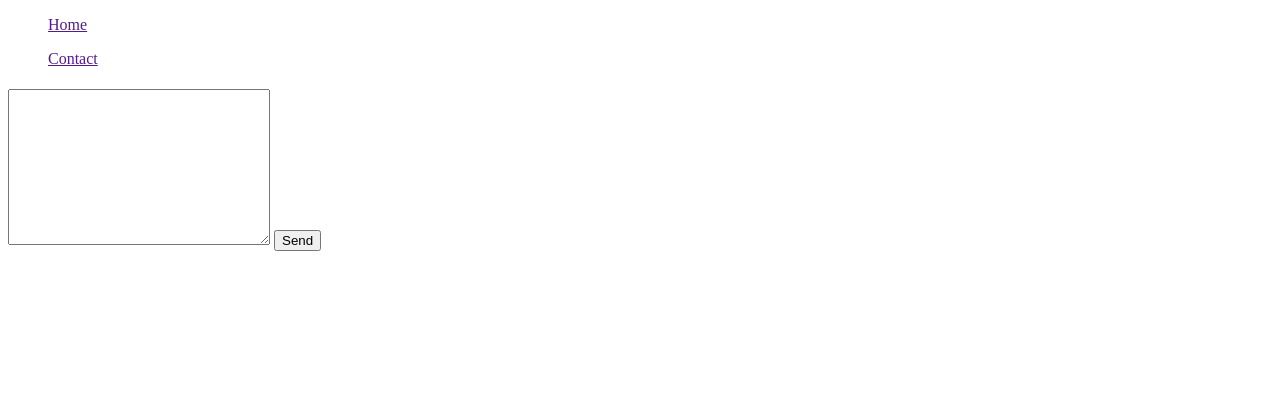
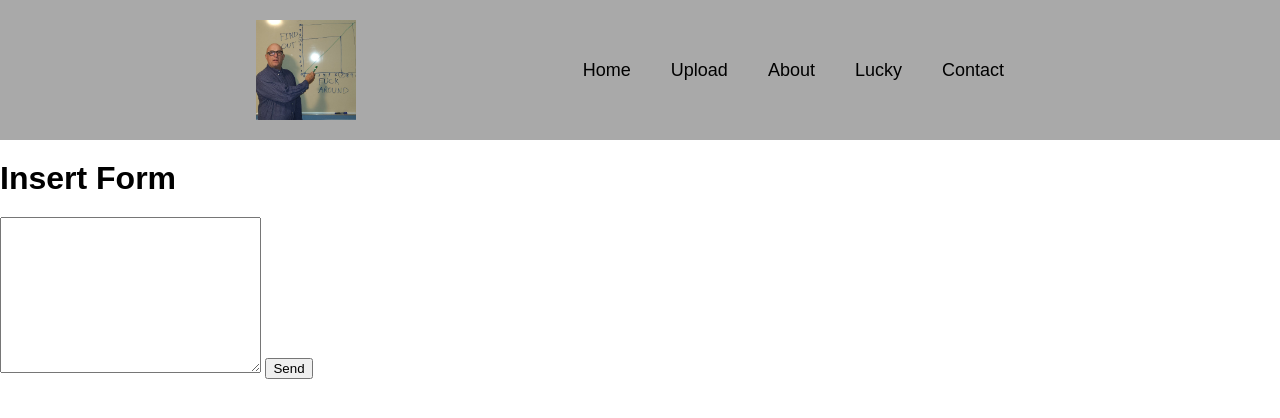
Before and after one commit to human-sketch/dtpproject, a Flask app: page / in a window 1280 px wide. Shown: the top 418 px of the page. Run offline with Flask 3, Linux system fonts and the light colour scheme.

Commit message:
added navbar + css

```diff
--- /dev/null
+++ b/static/home.css
@@ -0,0 +1,7 @@
+* {
+    font-family: sans-serif;
+}
+
+h1 {
+    padding-top: 20px;
+}
--- /dev/null
+++ b/static/navbar.css
@@ -0,0 +1,38 @@
+.nav_bar {
+    display: flex;
+    justify-content: space-between;
+    padding: 20px 20%;
+    background-color: darkgrey;
+    align-items: center ;
+}
+
+.nav_links {
+    list-style: none;
+    display: flex;
+    justify-content: space-between;
+    font-family: sans-serif;
+    font-size: large;
+
+}
+
+.nav_links li a {
+    display: inline-block;
+    padding: 0 20px;
+    text-decoration: none;
+    color: black;
+}
+
+.nav_links li a:hover {
+    color: red;
+    transition: all 0.2s;
+}
+
+
+img {
+    max-width: 100px;
+}
+
+li{
+    text-decoration: none;
+
+}
--- /dev/null
+++ b/static/style.css
@@ -0,0 +1,3 @@
+* {
+    margin: 0;
+}
--- a/templates/home.html
+++ b/templates/home.html
@@ -6,11 +6,12 @@
     <meta charset="UTF-8">
     <meta http-equiv="X-UA-Compatible" content="IE=edge">
     <meta name="viewport" content="width=device-width, initial-scale=1.0">
+    <link rel="stylesheet" href="/static/home.css">
     <title>Document</title>
 </head>
 <body>
 
-
+    <h1>Insert Form</h1>
     <h1>{{ var }}</h1>
     <form action="/" method="post">
 
--- a/templates/layout.html
+++ b/templates/layout.html
@@ -4,6 +4,8 @@
     <meta charset="UTF-8">
     <meta http-equiv="X-UA-Compatible" content="IE=edge">
     <meta name="viewport" content="width=device-width, initial-scale=1.0">
+    <link rel="stylesheet" href="/static/style.css">
+    <link rel="stylesheet" href="/static/navbar.css">
     <title>Document</title>
 </head>
 <body>
--- a/templates/nav.html
+++ b/templates/nav.html
@@ -1,10 +1,12 @@
-<div>
-    <div>
-        <ul>
-            <a href="">Home</a>
-        </ul>
-        <ul>
-            <a href="">Contact</a>
-        </ul>
-    </div>
+
+<div class="nav_bar">
+    <img id="navbar_image" src="/static/images/navbarlogo.jpg" alt="">
+    <ul class="nav_links">
+        <li><a href="">Home</a></li>
+        <li><a href="">Upload</a></li>
+        <li><a href="">About</a></li>
+        <li><a href="">Lucky</a></li>
+        <li><a href="">Contact</a></li>
+    </ul>
+
 </div>
```
Also changed, not shown: static/images/navbarlogo.jpg (added).
